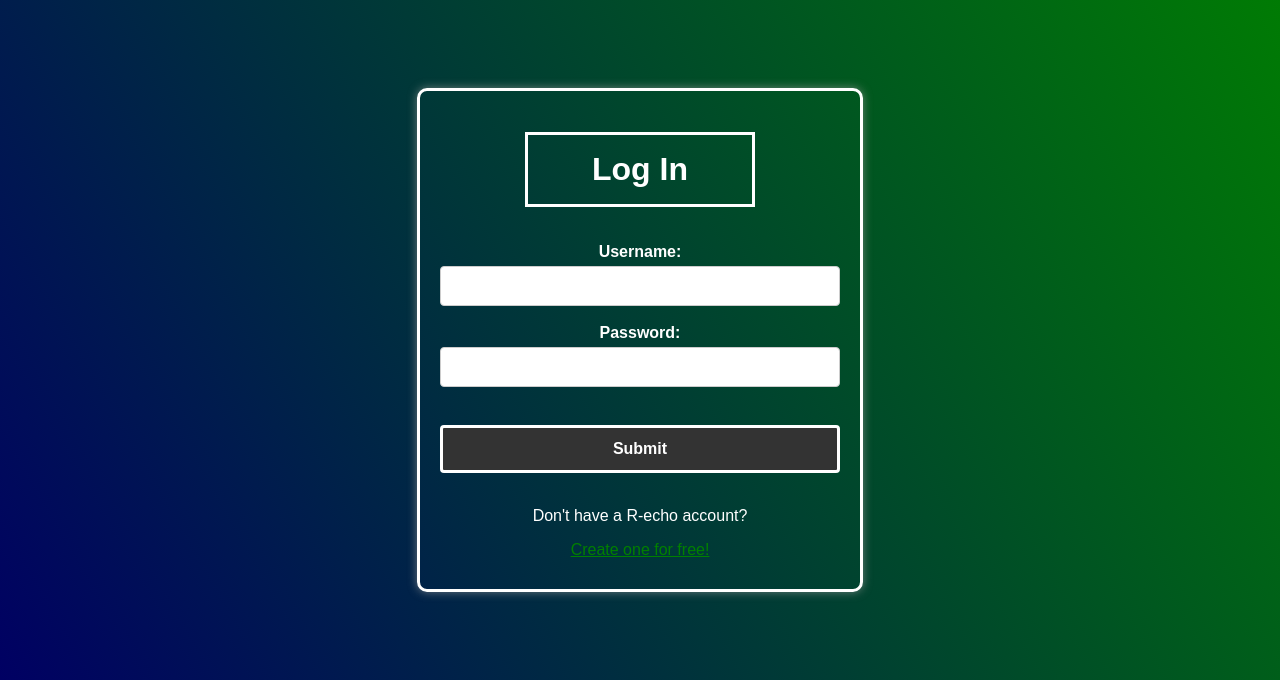
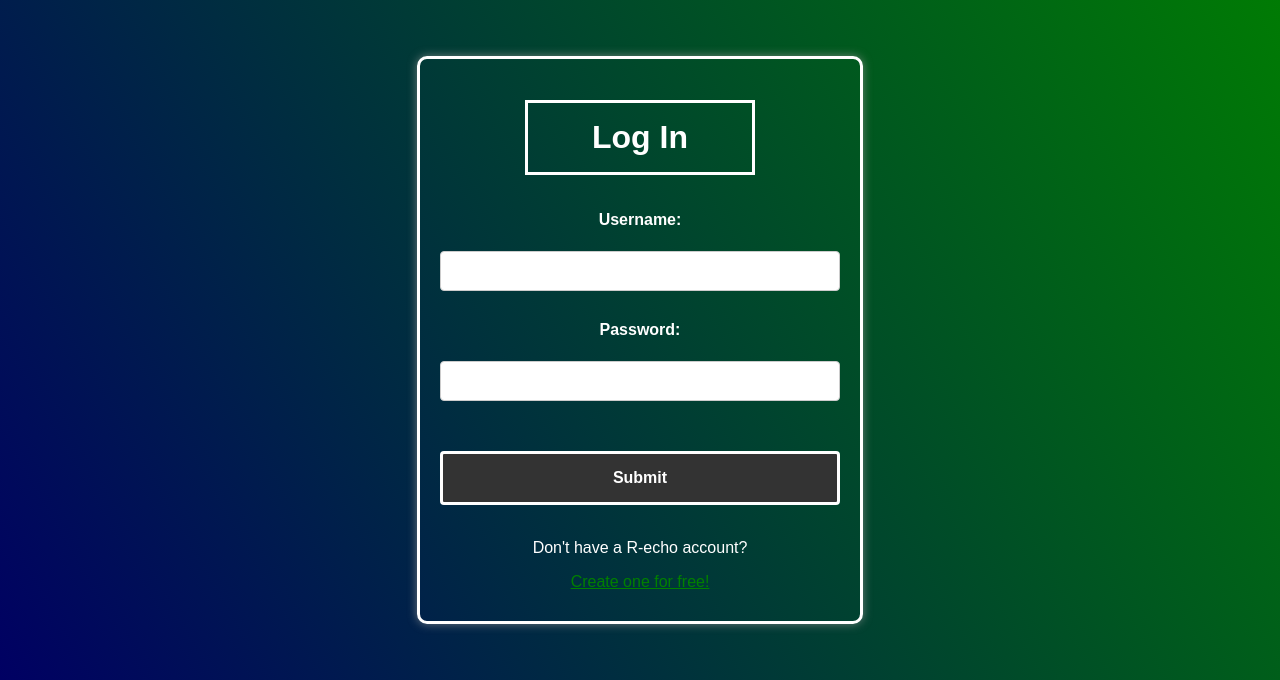
Before and after one commit to Milooooo20/CITS3403_Project-Group76, a Flask app: page /sign_in in a window 1280 px wide. Shown: the part 120-800 px from the top of the page. Run offline with Flask 3, Linux system fonts and the light colour scheme.

Commit message:
Fixed log-in for the input boxes to no longer overlap the text.

```diff
--- a/local setup/app/templates/sign_in.html
+++ b/local setup/app/templates/sign_in.html
@@ -37,13 +37,14 @@
             border: 1px solid #ccc;
             border-radius: 4px;
             font-size: 16px;
-            margin-top: -13px;
+            margin-top: 4px;
+            margin-bottom: 12px;
         }
         input[type="submit"] {
             background-color: #333;
             color: white;
             border: 3px solid white;
-            padding: 12px;
+            padding: 15px;
 
             border-radius: 4px;
             cursor: pointer;
```
